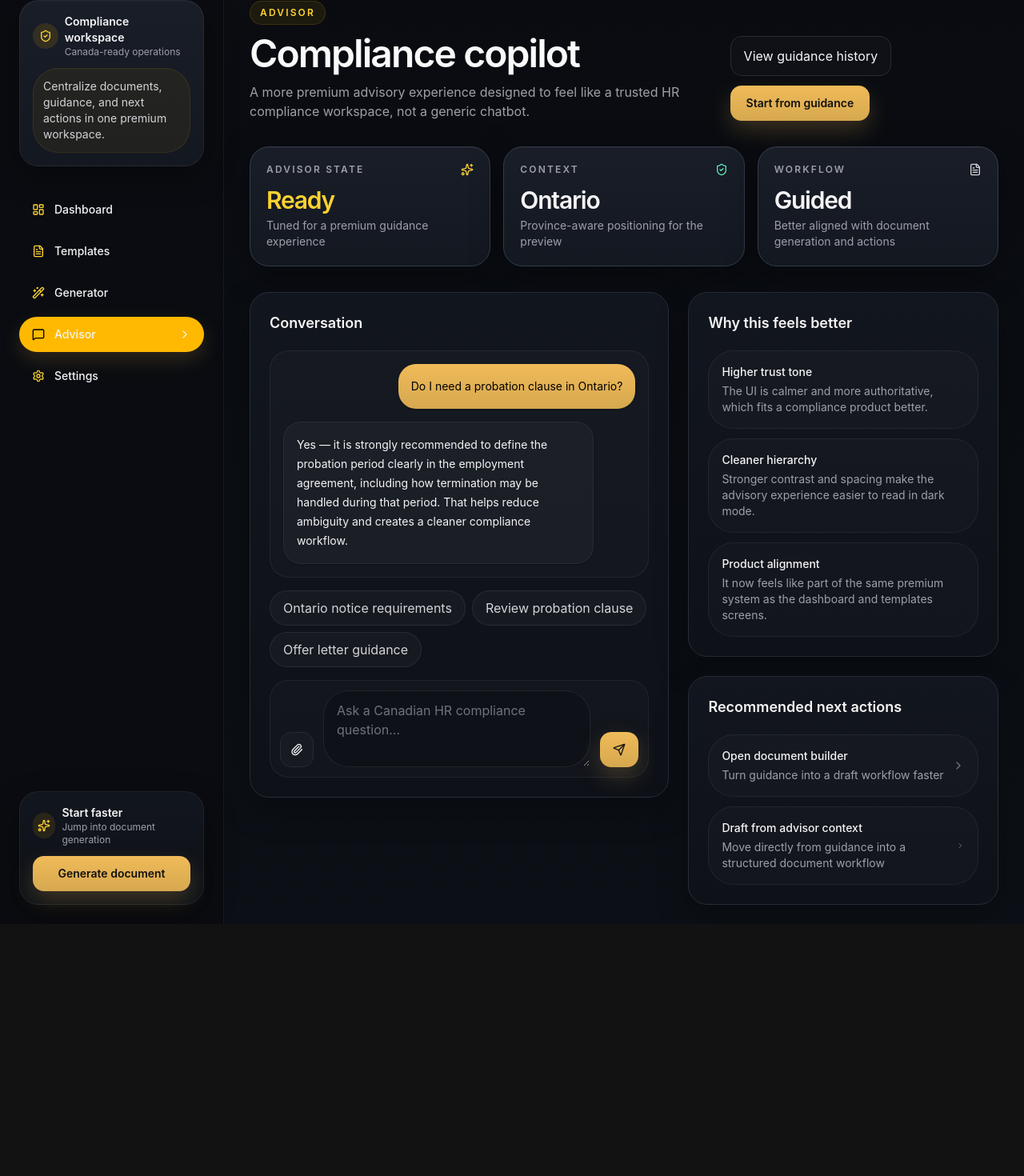
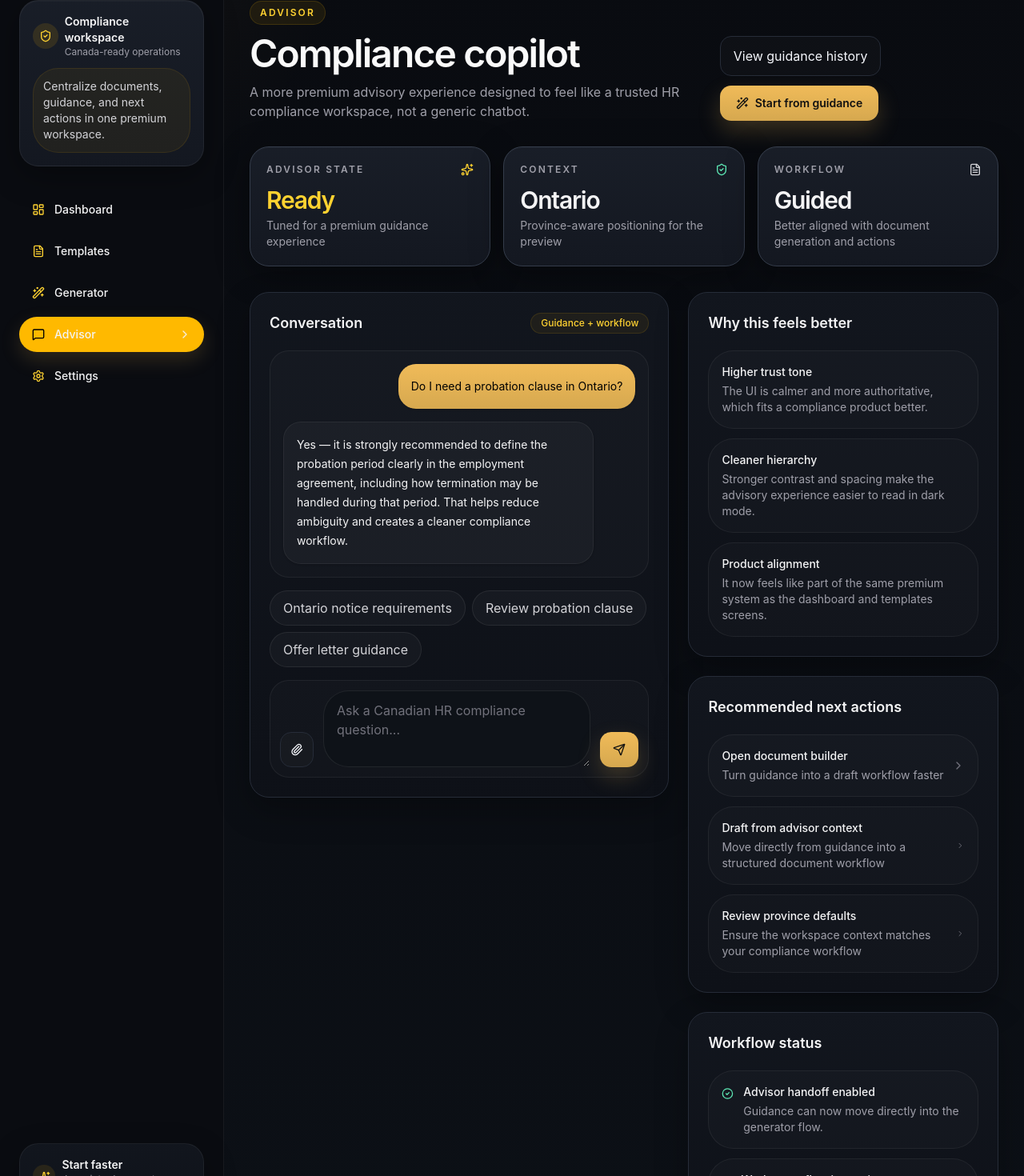
Before and after one commit to Dutiva-Canada/dutiva, a React (Vite) app: page /app/advisor in a window 1280 px wide. Shown: the part 100-1570 px from the top of the page at 80% size. Before the commit the page ends 1255 px from the top, so only its background shows below. Built offline with nearby package versions, Linux system fonts and the light colour scheme.

Commit message:
Update Advisor.jsx

```diff
--- a/src/pages/Advisor.jsx
+++ b/src/pages/Advisor.jsx
@@ -6,6 +6,8 @@ import {
   Sparkles,
   FileText,
   ChevronRight,
+  Wand2,
+  CheckCircle2,
 } from "lucide-react";
 import { Link } from "react-router-dom";
 
@@ -62,6 +64,21 @@ function SuggestionButton({ children, onClick }) {
   );
 }
 
+function ActionLink({ to, title, desc }) {
+  return (
+    <Link
+      to={to}
+      className="flex w-full items-center justify-between rounded-2xl border border-white/6 bg-white/[0.02] px-4 py-4 text-left transition hover:border-amber-400/20 hover:bg-white/[0.03]"
+    >
+      <div>
+        <div className="text-sm font-medium text-zinc-100">{title}</div>
+        <div className="mt-1 text-sm text-zinc-400">{desc}</div>
+      </div>
+      <ChevronRight className="h-4 w-4 text-zinc-500" />
+    </Link>
+  );
+}
+
 export default function Advisor() {
   const [messages, setMessages] = useState(initialMessages);
   const [input, setInput] = useState("");
@@ -99,7 +116,11 @@ export default function Advisor() {
 
         <div className="flex flex-wrap gap-3">
           <button className="ghost-button px-4 py-3 text-sm">View guidance history</button>
-          <Link to="/app/generator?template=Employment%20Agreement" className="gold-button px-5 py-3 text-sm">
+          <Link
+            to="/app/generator?template=Employment%20Agreement"
+            className="gold-button inline-flex items-center gap-2 px-5 py-3 text-sm"
+          >
+            <Wand2 className="h-4 w-4" />
             Start from guidance
           </Link>
         </div>
@@ -154,7 +175,14 @@ export default function Advisor() {
 
       <div className="grid gap-6 xl:grid-cols-[1.15fr_0.85fr]">
         <div className="space-y-6">
-          <SectionCard title="Conversation">
+          <SectionCard
+            title="Conversation"
+            action={
+              <div className="rounded-full border border-amber-400/12 bg-amber-400/6 px-3 py-1 text-xs font-medium text-amber-300">
+                Guidance + workflow
+              </div>
+            }
+          >
             <div className="scroll-area max-h-[560px] space-y-4 overflow-auto rounded-[24px] border border-white/6 bg-white/[0.02] p-4">
               {messages.map((message, index) => (
                 <MessageBubble key={index} role={message.role} text={message.text} />
@@ -222,31 +250,47 @@ export default function Advisor() {
 
           <SectionCard title="Recommended next actions">
             <div className="space-y-3">
-              <Link
+              <ActionLink
                 to="/app/generator?template=Employment%20Agreement"
-                className="flex w-full items-center justify-between rounded-2xl border border-white/6 bg-white/[0.02] px-4 py-4 text-left transition hover:border-amber-400/20 hover:bg-white/[0.03]"
-              >
+                title="Open document builder"
+                desc="Turn guidance into a draft workflow faster"
+              />
+
+              <ActionLink
+                to="/app/generator?template=Offer%20Letter"
+                title="Draft from advisor context"
+                desc="Move directly from guidance into a structured document workflow"
+              />
+
+              <ActionLink
+                to="/app/settings"
+                title="Review province defaults"
+                desc="Ensure the workspace context matches your compliance workflow"
+              />
+            </div>
+          </SectionCard>
+
+          <SectionCard title="Workflow status">
+            <div className="space-y-3">
+              <div className="flex items-start gap-3 rounded-2xl border border-white/6 bg-white/[0.02] px-4 py-4">
+                <CheckCircle2 className="mt-0.5 h-5 w-5 text-emerald-300" />
                 <div>
-                  <div className="text-sm font-medium text-zinc-100">Open document builder</div>
+                  <div className="text-sm font-medium text-zinc-100">Advisor handoff enabled</div>
                   <div className="mt-1 text-sm text-zinc-400">
-                    Turn guidance into a draft workflow faster
+                    Guidance can now move directly into the generator flow.
                   </div>
                 </div>
-                <ChevronRight className="h-4 w-4 text-zinc-500" />
-              </Link>
+              </div>
 
-              <Link
-                to="/app/generator?template=Offer%20Letter"
-                className="flex w-full items-center justify-between rounded-2xl border border-white/6 bg-white/[0.02] px-4 py-4 text-left transition hover:border-amber-400/20 hover:bg-white/[0.03]"
-              >
+              <div className="flex items-start gap-3 rounded-2xl border border-white/6 bg-white/[0.02] px-4 py-4">
+                <CheckCircle2 className="mt-0.5 h-5 w-5 text-emerald-300" />
                 <div>
-                  <div className="text-sm font-medium text-zinc-100">Draft from advisor context</div>
+                  <div className="text-sm font-medium text-zinc-100">Workspace flow improving</div>
                   <div className="mt-1 text-sm text-zinc-400">
-                    Move directly from guidance into a structured document workflow
+                    Separate screens now behave more like a connected product system.
                   </div>
                 </div>
-                <ChevronRight className="h-4 w-4 text-zinc-500" />
-              </Link>
+              </div>
             </div>
           </SectionCard>
         </div>
```
